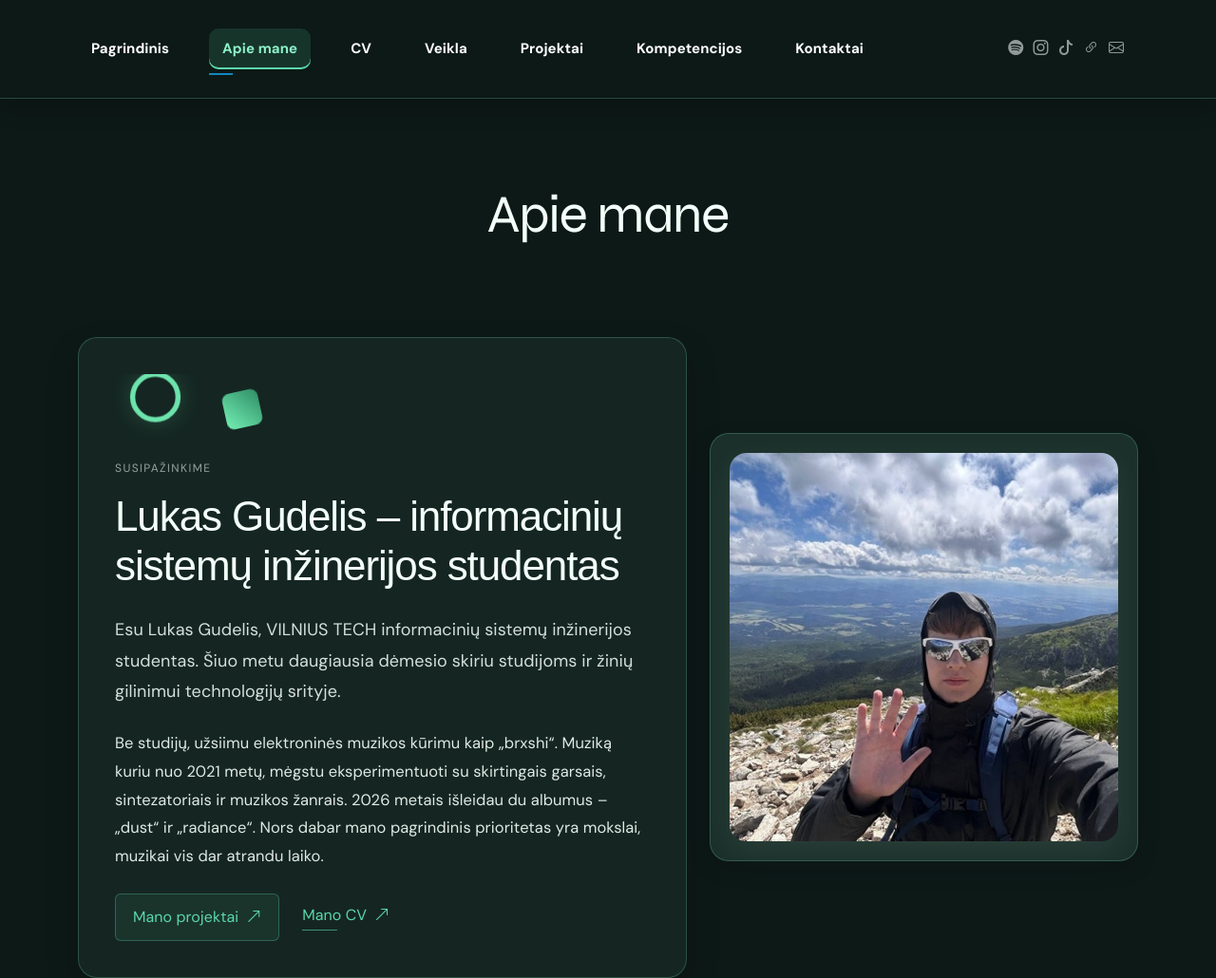
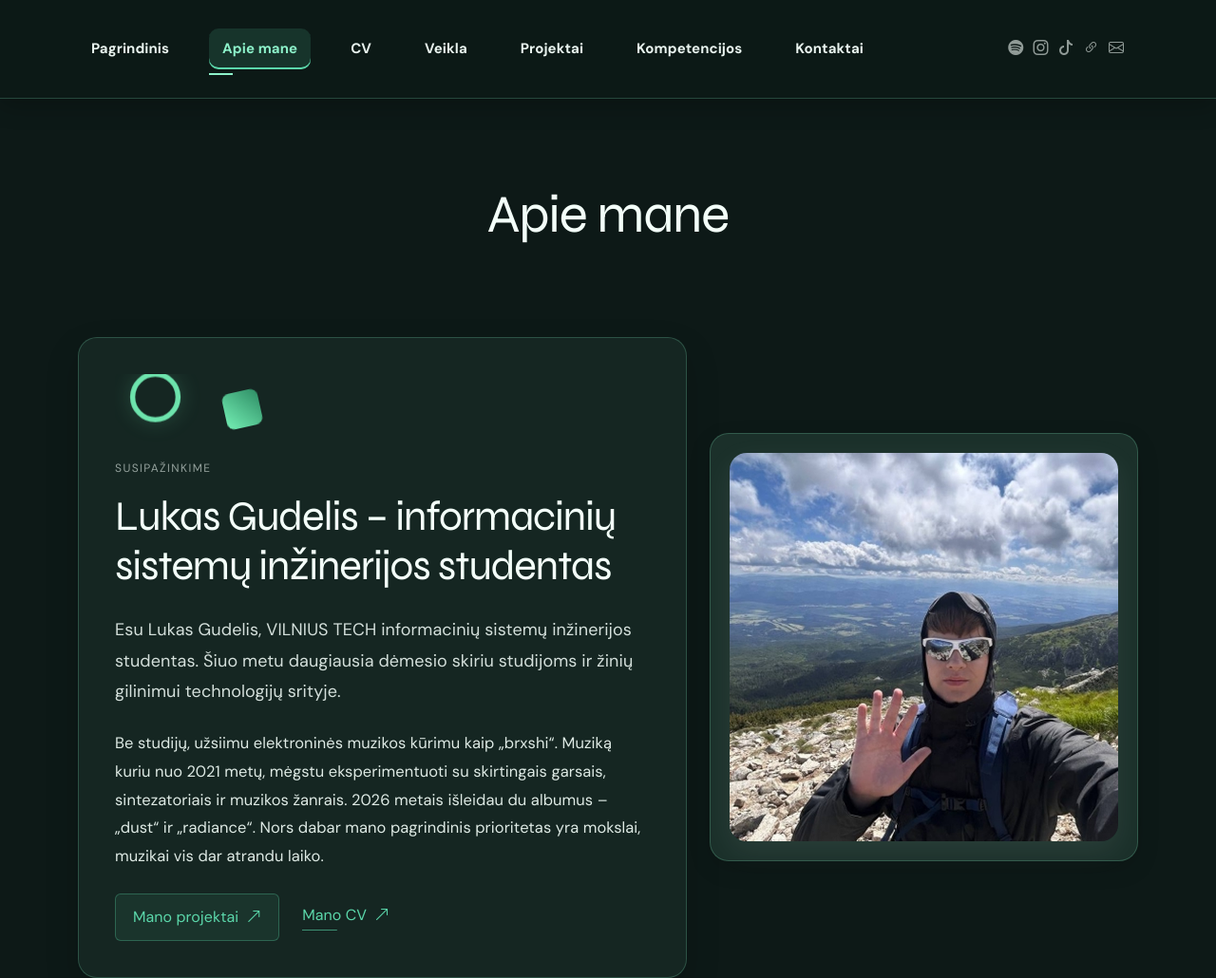
Before and after one commit to lukasgudelis-oss/lukasgudelis-oss.github.io, a plain HTML site: page about.html in a window 1280 px wide. Shown: the top 1030 px of the page at 95% size. Drawn offline with Linux system fonts and the light colour scheme.

Commit message:
update custom.css
ne visur buvo pritaikyta tematika, sriftas, sitas commitas yra skirtas tam, jog sutvarkyti viska ir kad viskas butu labai sklandziai.

```diff
--- a/assets/css/custom.css
+++ b/assets/css/custom.css
@@ -83,3 +83,49 @@ h1,h2,h3,h4,h5,h6 {font-weight:700;}
 /* Papildoma užduotis: dvi CSS figūros Apie mane puslapyje */
 .ld10-shapes{height:78px;position:relative;overflow:hidden;margin-bottom:8px}.ld10-orbit{position:absolute;left:18px;top:12px;width:49px;height:49px;border:5px solid #6de3ac;border-radius:50%;box-shadow:0 0 22px rgba(109,227,172,.2);animation:ld10-float 4s ease-in-out infinite}.ld10-diamond{position:absolute;left:115px;top:18px;width:38px;height:38px;background:linear-gradient(140deg,#74efb4,#2e8d65);border-radius:8px;animation:ld10-spin 8s linear infinite}@keyframes ld10-float{0%,100%{transform:translateY(0) scale(1)}50%{transform:translateY(-13px) scale(1.09)}}@keyframes ld10-spin{to{transform:rotate(360deg)}}
 @media(max-width:900px){.ld10-board{grid-template-columns:1fr}.ld10-card-list{grid-template-columns:repeat(2,minmax(0,1fr))}}@media(max-width:600px){.ld10-overview,.ld10-statistics{grid-template-columns:1fr}.ld10-card-list{grid-template-columns:1fr}.ld10-progress-top{flex-direction:column}.ld10-module{padding:65px 0}}@media(prefers-reduced-motion:reduce){.services-page .ld10-gradient-section,.ld10-orbit,.ld10-diamond{animation:none!important}.ld10-skill{transition:none}}
+
+
+/* LD10 FIX: unified site-wide green palette. Override FolioOne section presets. */
+:root {
+  --default-font:'DM Sans',sans-serif;
+  --heading-font:'Syne',sans-serif;
+  --nav-font:'DM Sans',sans-serif;
+  --background-color:#0d1917;
+  --default-color:#e9f4ef;
+  --heading-color:#f3fff9;
+  --accent-color:#5bd7aa;
+  --surface-color:#152622;
+  --contrast-color:#092219;
+  --nav-color:#e9f4ef;
+  --nav-hover-color:#8df2ca;
+  --nav-mobile-background-color:#152622;
+  --nav-dropdown-background-color:#10221c;
+  --nav-dropdown-color:#e9f4ef;
+  --nav-dropdown-hover-color:#8df2ca;
+}
+/* Main source of the mismatch: every inner page uses light-background. */
+body .light-background, body .dark-background,
+body section.light-background, body section.dark-background {
+  --background-color:#142620;
+  --default-color:#e9f4ef;
+  --heading-color:#f3fff9;
+  --surface-color:#1b302a;
+  --contrast-color:#092219;
+  --accent-color:#5bd7aa;
+}
+body .dark-background,body section.dark-background {--background-color:#10201b;--surface-color:#193029;}
+body {background:#0d1917;color:#e9f4ef;}
+body main,body .main,body footer,body .footer {color:var(--default-color);}
+body .section,body section {color:var(--default-color);}
+body .section-title h2,body .page-title h1 {color:#f3fff9;}
+body .section-title p,body .page-title p {color:#b9cfc5;}
+body .navmenu a,body .navmenu a:focus {font-family:'DM Sans',sans-serif;}
+body .navmenu a:hover,body .navmenu .active,body .navmenu .active:focus {color:#8df2ca;}
+body .navmenu .dropdown ul {background:#10221c;}
+body .navmenu .dropdown ul a {color:#e9f4ef;}
+body .navmenu .dropdown ul a:hover {color:#8df2ca;}
+body .footer,body #footer {background:#0d1917;border-top:1px solid rgba(126,228,184,.2);}
+body .footer .social-links a:hover {color:#092219;background:#5bd7aa;border-color:#5bd7aa;}
+/* Make sections that inherit FolioOne presets consistently green. */
+body .light-background {background-color:#142620;}
+body .dark-background {background-color:#10201b;}
```
